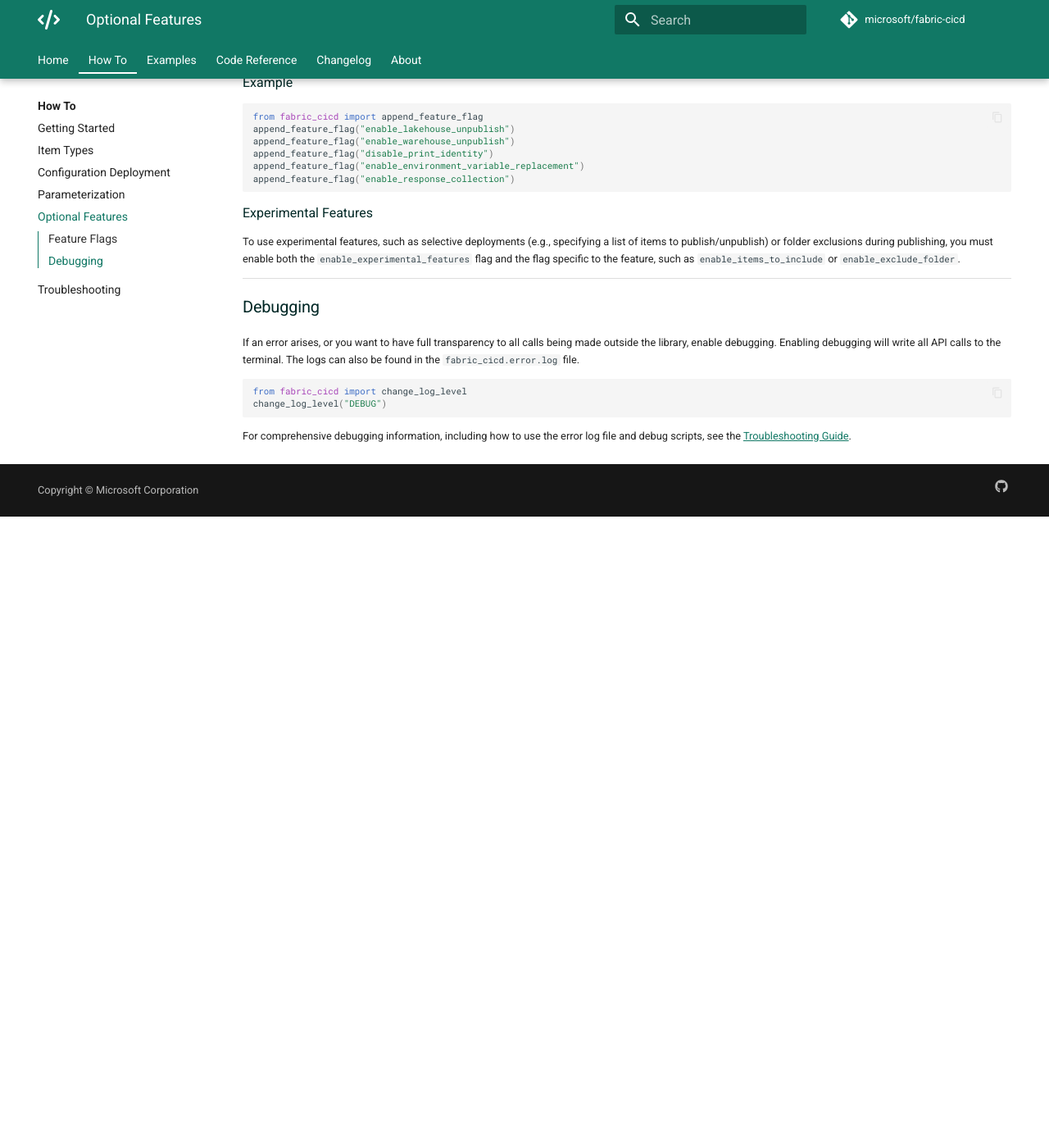
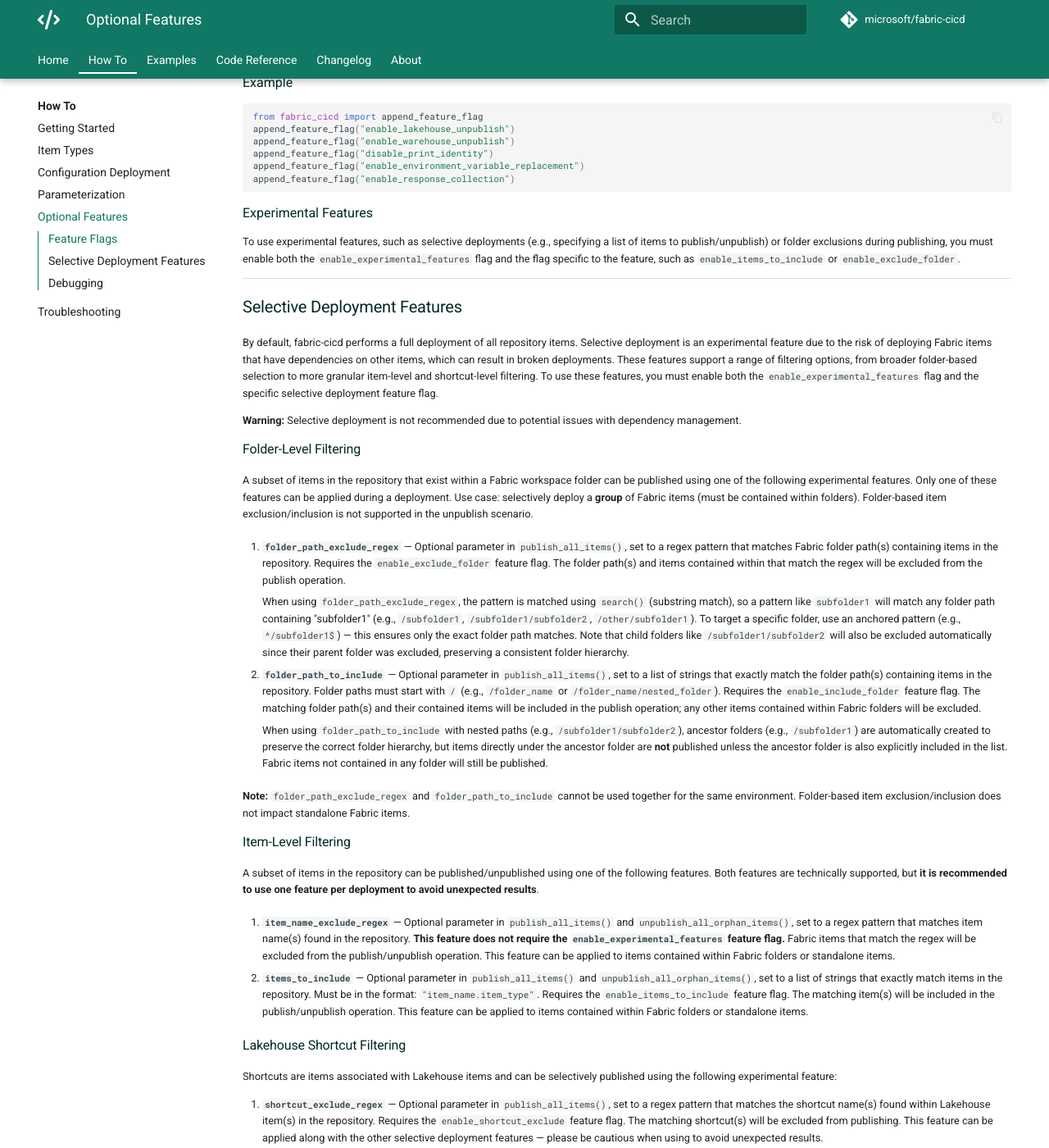
Before and after one commit to shirasassoon/fabric-cicd, an MkDocs documentation site: the page built from docs/how_to/optional_feature.md, in a window 1280 px wide and 1400 px high, scrolled down 1097 px. Shown: the whole window at 82% size. Built offline with MkDocs 1.6.1 and Material for MkDocs 9.7.7, drawn with Linux system fonts in a browser that asks for light colours; comment, search, counter and statistics services are not loaded; the version menu is left out; before the commit the page ends 1727 px from its top, so only the background shows below that; some of the changed text lies outside the part shown.

Commit message:
updates docs

````diff
--- a/docs/how_to/optional_feature.md
+++ b/docs/how_to/optional_feature.md
@@ -4,7 +4,7 @@
 
 ## Feature Flags
 
-For scenarios that aren't supported by default, fabric-cicd offers `feature-flags`. Below is an exhaustive list of currently supported features.
+For scenarios that aren't supported by default, fabric-cicd offers feature flags. Below is an exhaustive list of currently supported features.
 
 | Flag Name                                 | Description                                                             | Experimental |
 | ----------------------------------------- | ----------------------------------------------------------------------- | ------------ |
@@ -14,7 +14,7 @@
 | `enable_eventhouse_unpublish`             | Set to enable the deletion of Eventhouses                               |              |
 | `enable_kqldatabase_unpublish`            | Set to enable the deletion of KQL Databases (attached to Eventhouses)   |              |
 | `disable_print_identity`                  | Set to disable printing the executing identity name                     |              |
-| `enable_shortcut_publish`                 | Set to enable deploying shortcuts with the lakehouse                    |              |
+| `enable_shortcut_publish`                 | Set to enable deploying shortcuts with the Lakehouse                    |              |
 | `enable_environment_variable_replacement` | Set to enable the use of pipeline variables                             |              |
 | `disable_workspace_folder_publish`        | Set to disable deploying workspace sub folders                          |              |
 | `enable_experimental_features`            | Set to enable experimental features, such as selective deployments      |              |
@@ -40,13 +40,49 @@
 
 To use experimental features, such as selective deployments (e.g., specifying a list of items to publish/unpublish) or folder exclusions during publishing, you must enable both the `enable_experimental_features` flag and the flag specific to the feature, such as `enable_items_to_include` or `enable_exclude_folder`.
 
+## Selective Deployment Features
+
+By default, fabric-cicd performs a full deployment of all repository items. Selective deployment is an experimental feature due to the risk of deploying Fabric items that have dependencies on other items, which can result in broken deployments. These features support a range of filtering options, from broader folder-based selection to more granular item-level and shortcut-level filtering. To use these features, you must enable both the `enable_experimental_features` flag and the specific selective deployment feature flag.
+
+**Warning:** Selective deployment is not recommended due to potential issues with dependency management.
+
+### Folder-Level Filtering
+
+A subset of items in the repository that exist within a Fabric workspace folder can be published using one of the following experimental features. Only one of these features can be applied during a deployment. Use case: selectively deploy a **group** of Fabric items (must be contained within folders). Folder-based item exclusion/inclusion is not supported in the unpublish scenario.
+
+1. **`folder_path_exclude_regex`** — Optional parameter in `publish_all_items()`, set to a regex pattern that matches Fabric folder path(s) containing items in the repository. Requires the `enable_exclude_folder` feature flag. The folder path(s) and items contained within that match the regex will be excluded from the publish operation.
+
+    When using `folder_path_exclude_regex`, the pattern is matched using `search()` (substring match), so a pattern like `subfolder1` will match any folder path containing "subfolder1" (e.g., `/subfolder1`, `/subfolder1/subfolder2`, `/other/subfolder1`). To target a specific folder, use an anchored pattern (e.g., `^/subfolder1$`) — this ensures only the exact folder path matches. Note that child folders like `/subfolder1/subfolder2` will also be excluded automatically since their parent folder was excluded, preserving a consistent folder hierarchy.
+
+2. **`folder_path_to_include`** — Optional parameter in `publish_all_items()`, set to a list of strings that exactly match the folder path(s) containing items in the repository. Folder paths must start with `/` (e.g., `/folder_name` or `/folder_name/nested_folder`). Requires the `enable_include_folder` feature flag. The matching folder path(s) and their contained items will be included in the publish operation; any other items contained within Fabric folders will be excluded.
+
+    When using `folder_path_to_include` with nested paths (e.g., `/subfolder1/subfolder2`), ancestor folders (e.g., `/subfolder1`) are automatically created to preserve the correct folder hierarchy, but items directly under the ancestor folder are **not** published unless the ancestor folder is also explicitly included in the list. Fabric items not contained in any folder will still be published.
+
+**Note:** `folder_path_exclude_regex` and `folder_path_to_include` cannot be used together for the same environment. Folder-based item exclusion/inclusion does not impact standalone Fabric items.
+
+### Item-Level Filtering
+
+A subset of items in the repository can be published/unpublished using one of the following features. Both features are technically supported, but **it is recommended to use one feature per deployment to avoid unexpected results**.
+
+1. **`item_name_exclude_regex`** — Optional parameter in `publish_all_items()` and `unpublish_all_orphan_items()`, set to a regex pattern that matches item name(s) found in the repository. **This feature does not require the `enable_experimental_features` feature flag.** Fabric items that match the regex will be excluded from the publish/unpublish operation. This feature can be applied to items contained within Fabric folders or standalone items.
+
+2. **`items_to_include`** — Optional parameter in `publish_all_items()` and `unpublish_all_orphan_items()`, set to a list of strings that exactly match items in the repository. Must be in the format: `"item_name.item_type"`. Requires the `enable_items_to_include` feature flag. The matching item(s) will be included in the publish/unpublish operation. This feature can be applied to items contained within Fabric folders or standalone items.
+
+### Lakehouse Shortcut Filtering
+
+Shortcuts are items associated with Lakehouse items and can be selectively published using the following experimental feature:
+
+1. **`shortcut_exclude_regex`** — Optional parameter in `publish_all_items()`, set to a regex pattern that matches the shortcut name(s) found within Lakehouse item(s) in the repository. Requires the `enable_shortcut_exclude` feature flag. The matching shortcut(s) will be excluded from publishing. This feature can be applied along with the other selective deployment features — please be cautious when using to avoid unexpected results.
+
 ## Debugging
 
-If an error arises, or you want to have full transparency to all calls being made outside the library, enable debugging. Enabling debugging will write all API calls to the terminal. The logs can also be found in the `fabric_cicd.error.log` file.
+If an error arises, or you want full transparency to all calls being made outside the library, enable debugging. Enabling debugging will write all API calls to the terminal. The logs can also be found in the `fabric_cicd.error.log` file.
 
 ```python
 from fabric_cicd import change_log_level
 change_log_level("DEBUG")
 ```
 
+**Note:** The `"DEBUG"` parameter can be omitted as it is the default value.
+
 For comprehensive debugging information, including how to use the error log file and debug scripts, see the [Troubleshooting Guide](troubleshooting.md).
````
Also changed, not shown: docs/how_to/config_deployment.md (+32 -29 lines).
